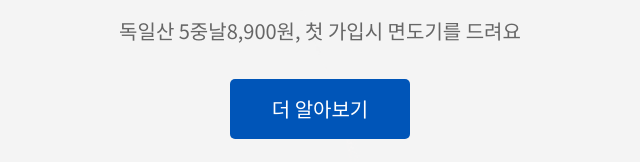
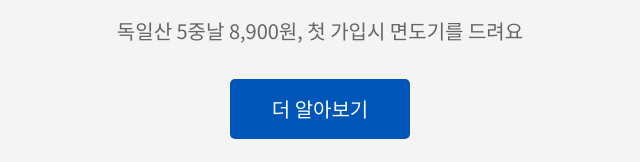
Before and after one commit to duys2/githubtest1, a plain HTML site: page index.html in a window 1280 px wide. Shown: the part 256-418 px from the top of the page, 340-980 px from the left. Drawn offline with Linux system fonts and the light colour scheme.

Commit message:
change code
2줄 변경

```diff
--- a/index.html
+++ b/index.html
@@ -3,7 +3,7 @@
 <head>
   <meta charset="UTF-8">
   <meta name="viewport" content="width=device-width, user-scalable=no">
-  <title>My site2</title>
+  <title>My site</title>
   <link href="https://fonts.googleapis.com/css2?family=Noto+Sans+KR:wght@100;300;400;500;700;900&display=swap" rel="stylesheet">
   <link rel="stylesheet" href="css/initial.min.css">
   <link rel="stylesheet" href="css/style.css">
@@ -15,7 +15,7 @@
         <p class="maintitle"> 정직한 가격의<br>
           <strong>프리미엄 면도용품 구독 서비스</strong>
         </p>
-        <p class="subtitle">독일산 5중날8,900원, 첫 가입시 면도기를 드려요</p>
+        <p class="subtitle">독일산 5중날 8,900원, 첫 가입시 면도기를 드려요</p>
         <a href="#" class="common_btn">더 알아보기</a>
       </div>
     </div>
```
